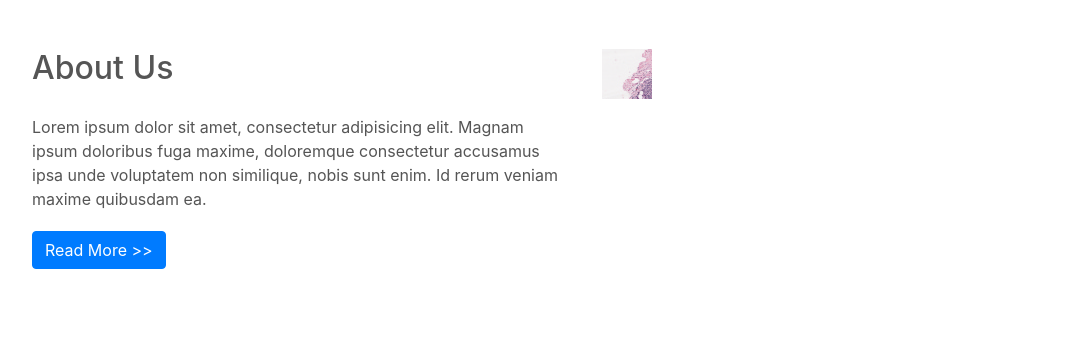
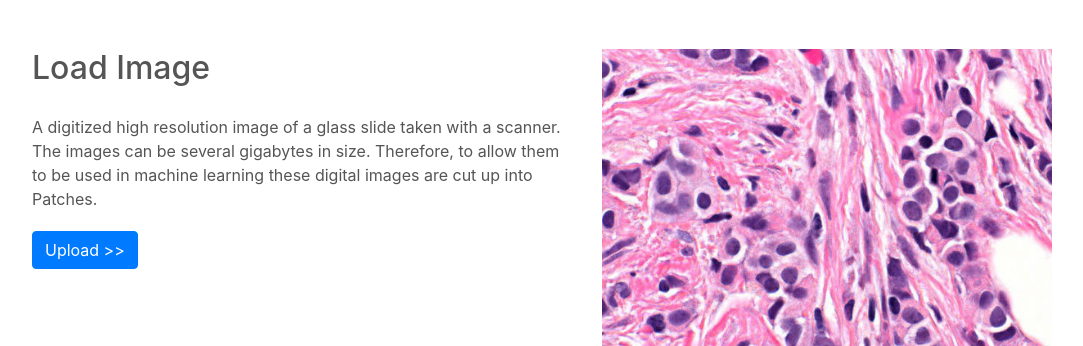
Before and after one commit to nomadtomas/cancerAi, a Flask app: page / in a window 1280 px wide. Shown: the part 787-1133 px from the top of the page, without its empty margins (53-1136 px from the left). Run offline with Flask 2, Linux system fonts and the light colour scheme; some libraries are stand-ins or nearby versions.

Commit message:
upload image

```diff
--- a/cancerAi/static/css/style.css
+++ b/cancerAi/static/css/style.css
@@ -49,8 +49,9 @@
 }
 
 .carousel-caption h2 {
-    color: #fff;
+    color: seashell;
     font-size: 42px;
+    background: rgba(85, 85, 85, 0.584);
 }
 
 .carousel-item img {
@@ -74,8 +75,9 @@
     padding-top: 20px;
 }
 
-#cellimage {
-    /* height: 100px; */
+#cellimage img {
+    height: 450px;
+    width: 450px;
     object-fit: cover;
 }
 
--- a/cancerAi/templates/index.html
+++ b/cancerAi/templates/index.html
@@ -54,32 +54,25 @@
           </ol>
           <div class="carousel-inner">
             <div class="carousel-item active">
-              <img src="static/images/AdobeStock_242337985.jpeg" class="d-block w-100" alt="sunset picture of port town">
+              <img src="../static/images/AdobeStock_242337985.jpeg" class="d-block w-100" alt="sunset picture of port town">
               <div class="carousel-caption">
                 <h2>Breast cancer is the second leading cause of female death</h2>
                 <h3></h3>
               </div>
             </div>
             <div class="carousel-item">
-              <img src="static/images/AdobeStock_170883795.jpeg" class="d-block w-100" alt="airplane interior">
+              <img src="../static/images/scientist-hands-using-microscope-for-chemistry-PJVC4S4.jpg" class="d-block w-100" alt="airplane interior">
               <div class="carousel-caption">
-                <h2></h2>
+                <h2>Computer-aided detection and diagnosis (CAD) systems are already being used to offer crucial assistance in the decision-making process of radiologists</h2>
                 <h3></h3>
               </div>
             </div>
             <div class="carousel-item">
-              <img src="static/images/preparing-average-sales-report-PWEZCHA.jpg" class="d-block w-100" alt="euro coins stacked">
+              <img src="../static/images/AdobeStock_170883795.jpeg" class="d-block w-100" alt="euro coins stacked">
               <div class="carousel-caption">
-                <h2></h2>
+                <h2>Substantial support for breast cancer awareness and research funding has helped created advances in the diagnosis and treatment of breast cancer</h2>
                 <h3></h3>
               </div>
-            </div>
-            <div class="carousel-item">
-               <img src="static/images/community-online-communication-connection-concept-P889HY5.jpg" class="d-block w-100" alt="computer on table">
-               <div class="carousel-caption">
-                <h2>Subscribe for exclusive content</h2>
-                <h3></h3>
-               </div>
             </div>
           </div>
           <a class="carousel-control-prev" href="#headerSlider" role="button" data-slide="prev">
@@ -98,17 +91,15 @@
       <div class="container">
         <div class="row">
           <div class="col-md-6">
-            <h2>About Us</h2>
+            <h2>Load Image</h2>
             <div class="about-content">
-              Lorem ipsum dolor sit amet, consectetur adipisicing elit.
-              Magnam ipsum doloribus fuga maxime, doloremque consectetur accusamus
-              ipsa unde voluptatem non similique, nobis sunt enim. Id rerum veniam
-              maxime quibusdam ea.
+                A digitized high resolution image of a glass slide taken with a scanner. The images can be several gigabytes in size.
+                Therefore, to allow them to be used in machine learning these digital images are cut up into Patches.
             </div>
-            <button type="button" class="btn btn-primary"> Read More >></button>
+            <button type="button" class="btn btn-primary"> Upload >></button>
           </div>
           <div class="col-md-6" id="cellimage">
-            <img src="../static/images/malignant1.png" alt="cancer cells">
+            <img src="../static/images/tissue.jpg" alt="cancer cells">
             </div>
           </div>
         </div>
@@ -182,8 +173,8 @@
               </ul>
             </div>
                 <h2>Sai Kondrakunta</h2>
-                <h3>Dr. Data Scientist, Ph.D/ Media Buyer MD, JD, MBA, PsyD</h3>
-                <p>Media Buyer at SubjectWell</p>
+                <h3>Dame, Data Scientist, Ph.D, Media Buyer, MD, JD, MBA, PsyD</h3>
+                <p>Member of the Royal High Council of Hogwarts</p>
           </div>
           <div class="col-md-3 display-pic text-center">
             <div class="img-box">
```
Also changed, not shown: cancerAi/static/images/JPI-7-29-g004.jpg (added), cancerAi/static/images/tissue.jpg (added), 1 other file.
